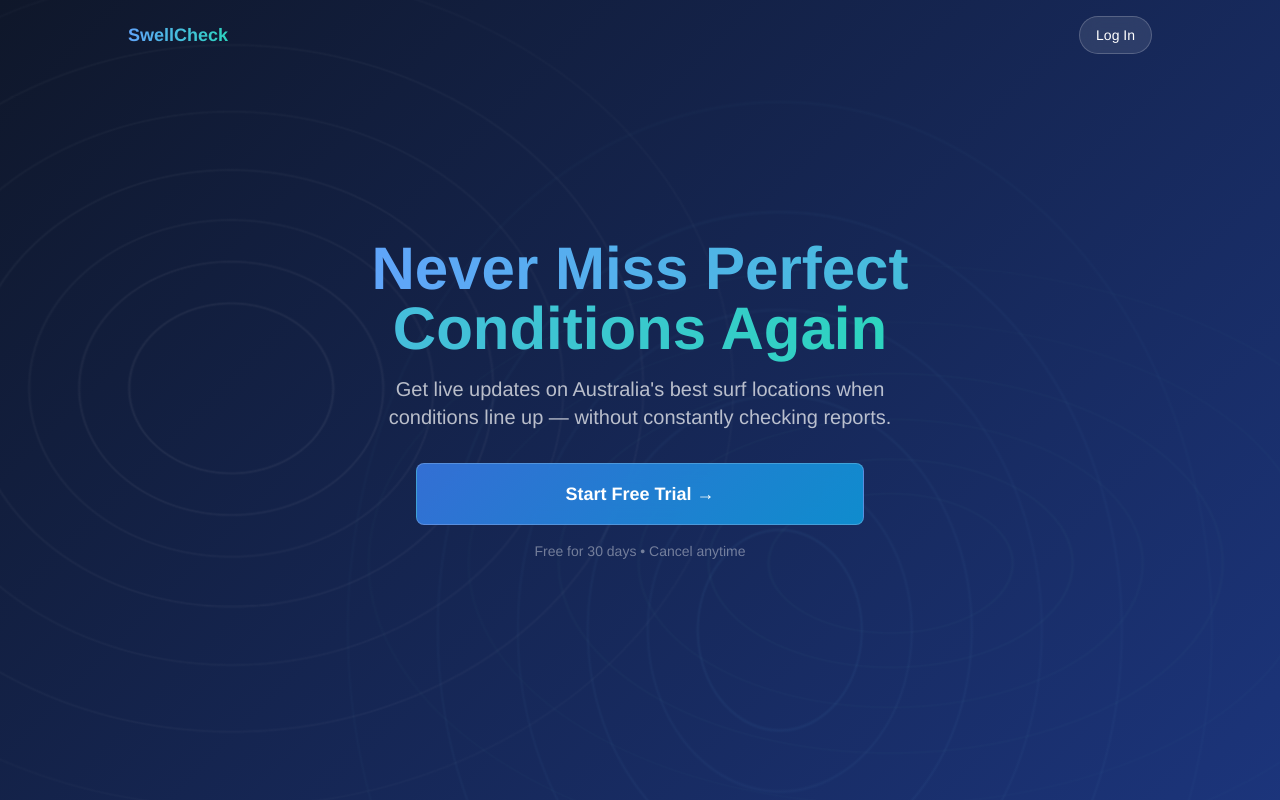
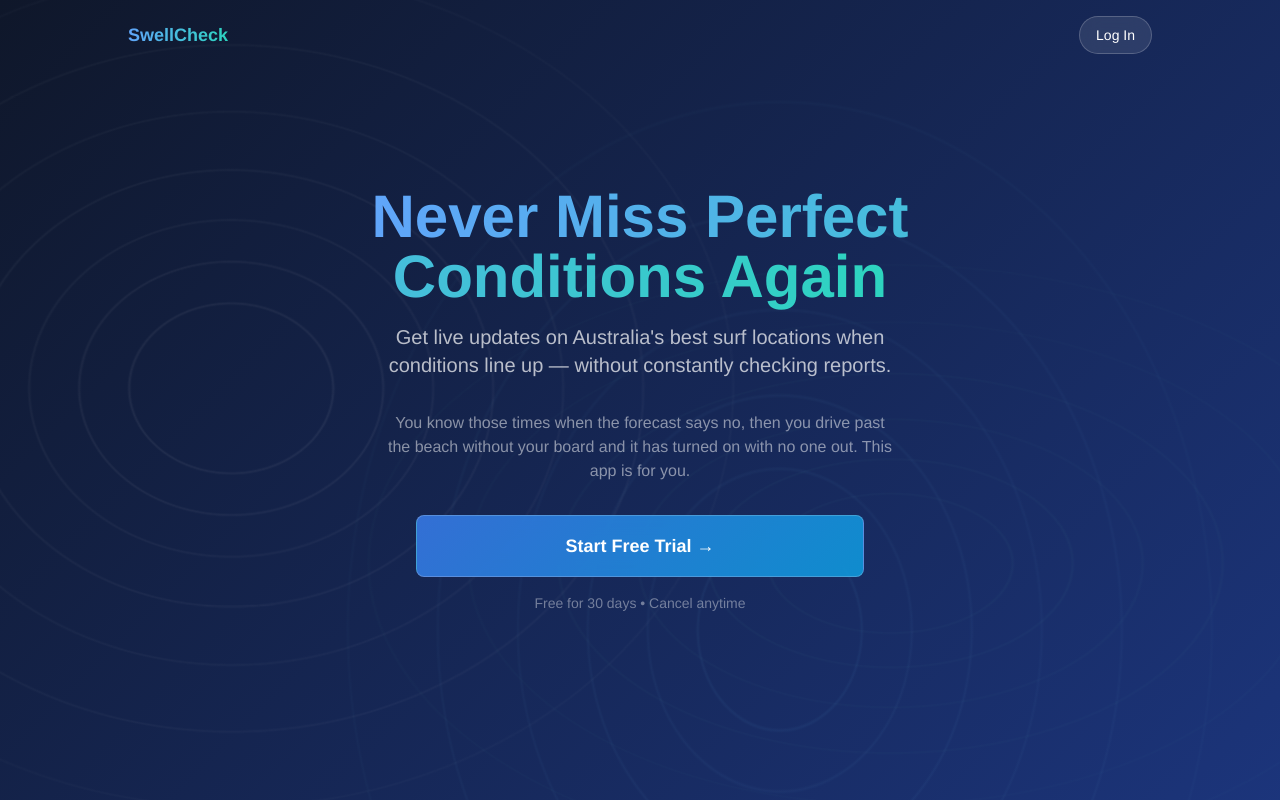
Before and after one commit to tim-crow/surf-alarm, a Next.js app: page / in a window 1280 px wide. Shown: the top 800 px of the page. Built offline with nearby package versions, Linux system fonts and the light colour scheme.

Commit message:
Add files via upload

```diff
--- a/src/app/page.tsx
+++ b/src/app/page.tsx
@@ -179,6 +179,9 @@ export default function LandingPage() {
           </h1>
           <p className="text-white/70 text-lg md:text-xl mb-8 max-w-lg mx-auto">
             Get live updates on Australia&apos;s best surf locations when conditions line up — without constantly checking reports.
+          </p>
+          <p className="text-white/50 text-base mb-8 max-w-lg mx-auto">
+            You know those times when the forecast says no, then you drive past the beach without your board and it has turned on with no one out. This app is for you.
           </p>
 
           <div className="max-w-md mx-auto mb-4">
```
